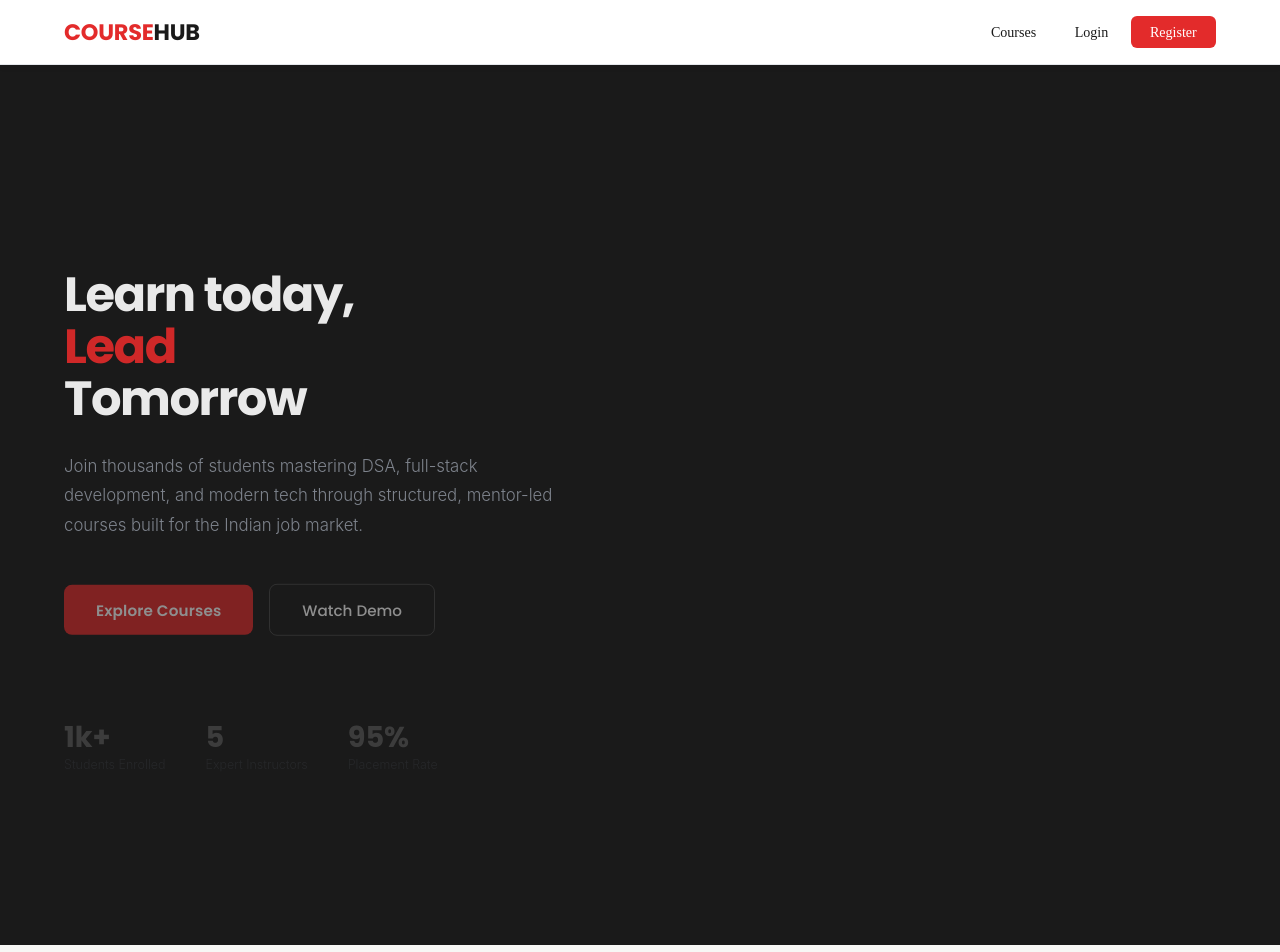
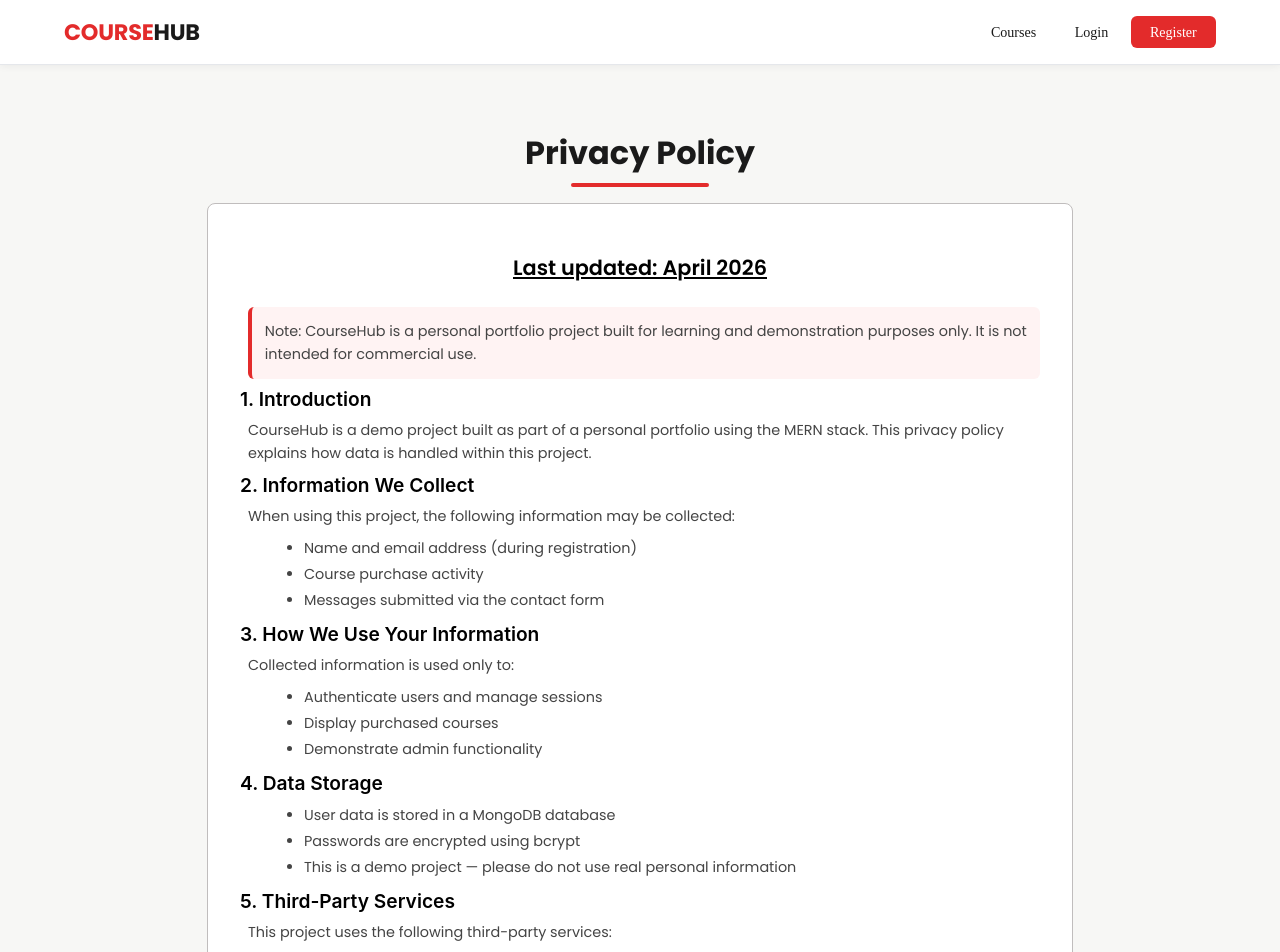
Before and after one commit to Abhijit-Patra18/coursehub-mern, a React (Vite) app in the folder frontend/: page /privacy in a window 1280 px wide. Before the commit this address led to /. Shown: the top 952 px of the page. Built offline with nearby package versions, Linux system fonts and the light colour scheme; no server answers.

Commit message:
Create Privacy Policy page

```diff
--- a/frontend/src/App.jsx
+++ b/frontend/src/App.jsx
@@ -26,6 +26,7 @@ import AuthRoute from './components/AuthRoute';
 import NotFound from './components/NotFound';
 import Contact from "./pages/Contact";
 import AllMessage from "./AllMessage";
+import PrivacyPolicy from "./pages/Home Pages/pages/PrivacyPolicy";
 
 
 function App() {
@@ -63,6 +64,7 @@ function App() {
         <Route path="/courses/:id" element={<AuthRoute><CourseDetails /></AuthRoute>} />
         <Route path="/admin/message/all" element={<AdminRoute><AllMessage /></AdminRoute>} />
         <Route path="/contact" element={<Contact />} />
+        <Route path="/privacy" element={<PrivacyPolicy />} />
         <Route path="*" element={<NotFound />} />
 
 
--- a/frontend/src/components/Footer.jsx
+++ b/frontend/src/components/Footer.jsx
@@ -33,7 +33,7 @@ function Footer() {
                     <h3>Support</h3>
                     <a href="#">Help Center</a>
                     <a href="/contact">Contact Us</a>
-                    <a href="#">Privacy Policy</a>
+                    <a href="/privacy">Privacy Policy</a>
                     <a href="#">Terms of Use</a>
                 </div>
 
--- /dev/null
+++ b/frontend/src/pages/Home Pages/pages/PrivacyPolicy.css
@@ -0,0 +1,99 @@
+.privacy-container {
+    min-height: 100vh;
+    background-color: #f7f7f5;
+    padding: 3rem;
+    display: flex;
+    flex-direction: column;
+    align-items: center;
+}
+
+.privacy-container h1 {
+    padding: 1rem 2rem;
+    font-family: 'Poppins', sans-serif;
+    font-size: 2rem;
+    font-weight: 700;
+    color: #1a1a1a;
+    display: inline-block;
+}
+
+.privacy-container h1::after {
+    content: '';
+    display: block;
+    height: 4px;
+    background: #e32b2b;
+    border-radius: 2px;
+    margin-top: 0.4rem;
+    width: 60%;
+    margin-left: auto;
+    margin-right: auto;
+}
+
+.policy-note {
+    display: flex;
+    flex-direction: column;
+    padding: 2rem;
+    margin: 0 auto;
+    max-width: 800px;
+    width: 100%;
+    background: #ffffff;
+    border-radius: 0.5rem;
+    border: 1px solid rgb(192, 189, 189);
+}
+
+.update {
+    font-family: 'Poppins', sans-serif;
+    font-size: 1.3rem;
+    font-weight: 600;
+    padding: 1rem;
+    margin: 0 auto;
+    text-decoration: underline;
+
+}
+
+.policy-note h2 {
+    font-family: 'Inter', sans-serif;
+    font-size: 1.2rem;
+    font-weight: 600;
+    margin-top: 0.5rem;
+}
+
+.policy-note p {
+    font-family: 'Poppins', sans-serif;
+    margin-top: 0.5rem;
+    margin-left: 0.5rem;
+    font-size: 0.9rem;
+    line-height: 1.6;
+    color: #444;
+
+}
+
+.policy-note p:first-of-type {
+    background: #fff3f3;
+    padding: 0.8rem;
+    border-left: 4px solid #e32b2b;
+    border-radius: 6px;
+}
+
+.policy-note ul {
+    font-family: 'Poppins', sans-serif;
+    margin-left: 4rem;
+    margin-top: 0.5rem;
+    line-height: 1.8;
+    font-size: 0.9rem;
+    color: #444;
+}
+
+@media (max-width: 750px) {
+    .privacy-container {
+        padding: 2rem 1rem;
+    }
+
+    .policy-note {
+        width: 90%;
+        padding: 1rem;
+    }
+
+    .policy-note ul {
+        margin-left: 2rem;
+    }
+}
--- /dev/null
+++ b/frontend/src/pages/Home Pages/pages/PrivacyPolicy.jsx
@@ -0,0 +1,60 @@
+
+import "./PrivacyPolicy.css";
+
+function PrivacyPolicy() {
+    return (
+        <>
+            <div className="privacy-container">
+
+                <h1>Privacy Policy</h1>
+
+                <div className="policy-note">
+
+                    <h3 className="update">Last updated: April 2026</h3>
+                    <p> Note: CourseHub is a personal portfolio project built for learning and demonstration purposes only. It is not intended for commercial use.</p>
+                    <h2>1. Introduction</h2>
+                    <p>CourseHub is a demo project built as part of a personal portfolio using the MERN stack. This privacy policy explains how data is handled within this project.</p>
+
+                    <h2>2. Information We Collect</h2>
+                    <p>When using this project, the following information may be collected:</p>
+                    <ul>
+                        <li>Name and email address (during registration)</li>
+                        <li>Course purchase activity</li>
+                        <li>Messages submitted via the contact form</li>
+                    </ul>
+                    <h2>3. How We Use Your Information</h2>
+                    <p>Collected information is used only to:</p>
+                    <ul>
+                        <li>Authenticate users and manage sessions</li>
+                        <li>Display purchased courses</li>
+                        <li>Demonstrate admin functionality</li>
+                    </ul>
+                    <h2>4. Data Storage</h2>
+                    <ul>
+                        <li>User data is stored in a MongoDB database</li>
+                        <li>Passwords are encrypted using bcrypt</li>
+                        <li>This is a demo project — please do not use real personal information</li>
+                    </ul>
+                    <h2>5. Third-Party Services</h2>
+                    <p>This project uses the following third-party services:</p>
+                    <ul>
+                        <li>Cloudinary — for image and video storage</li>
+                        <li>MongoDB Atlas — for database hosting</li>
+                    </ul>
+                    <h2>6. Your Data</h2>
+                    <p>Since this is a portfolio project:</p>
+                    <ul>
+                        <li>Data may be cleared at any time</li>
+                        <li>Do not submit real personal or payment information</li>
+                        <li>This project is not GDPR compliant</li>
+                    </ul>
+                    <h2>7. Contact</h2>
+                    <p>If you have any questions about this project, feel free to reach out via the <a href="/contact">Contact</a> page.</p>
+                    <p>This is a portfolio project and not a real commercial product.</p>
+                </div>
+
+            </div>
+        </>
+    )
+}
+export default PrivacyPolicy;
```
